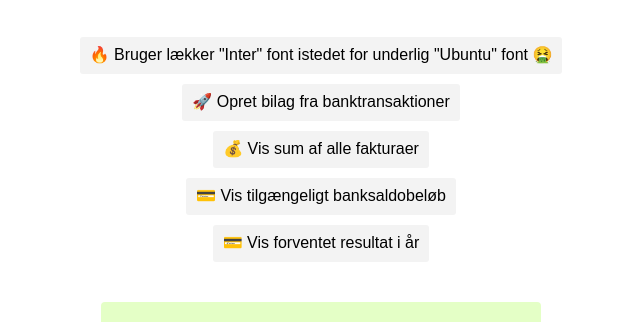
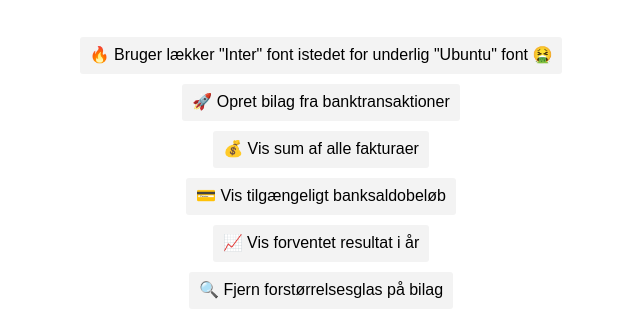
Before and after one commit to mikkeldamm/supernero, a browser extension: page public/index.html in a window 1280 px wide. Shown: the part 470-792 px from the top of the page, without its empty margins (319-959 px from the left). Drawn offline with Linux system fonts and the light colour scheme.

Commit message:
New feature that removed the magnifier og vouchers

```diff
--- a/public/index.html
+++ b/public/index.html
@@ -113,7 +113,8 @@
             <li>🚀 Opret bilag fra banktransaktioner</li>
             <li>💰 Vis sum af alle fakturaer</li>
             <li>💳 Vis tilgængeligt banksaldobeløb</li>
-            <li>💳 Vis forventet resultat i år</li>
+            <li>📈 Vis forventet resultat i år</li>
+            <li>🔍 Fjern forstørrelsesglas på bilag</li>
         </ul>
         <a href="https://chrome.google.com/webstore/detail/supernero/bfjigbgahpdbkjpclhfniejboonlmeak?hl=da" target="_blank"
             >Download Chrome Extension her!</a
```
Also changed, not shown: content.js (+8 -0 lines), manifest.json.
